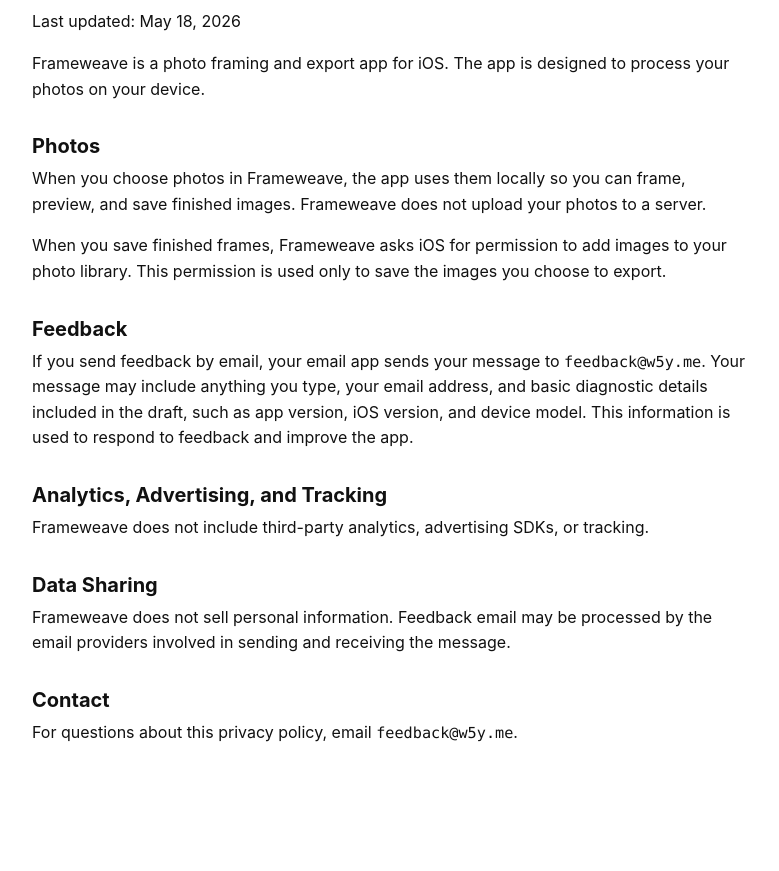
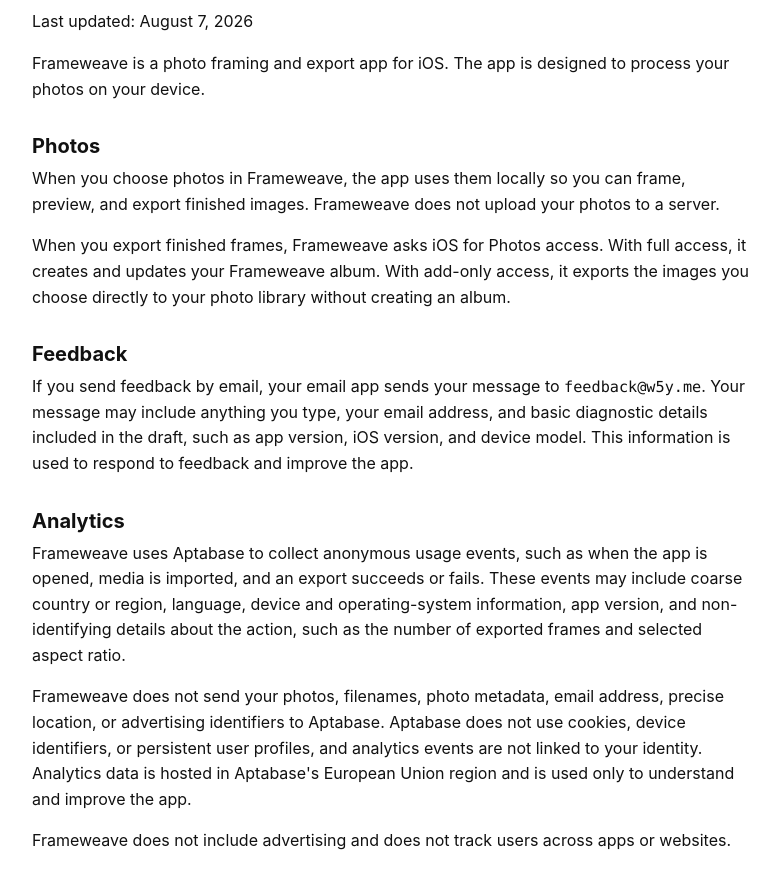
Before and after one commit to alxdw/alxdw.github.io, a plain HTML site: page privacy/frameweave-privacy.html in a window 1280 px wide. Shown: the part 81-952 px from the top of the page, without its empty margins (248-1027 px from the left). Before the commit the page ends 882 px from the top, so only its background shows below. Drawn offline with Linux system fonts and the light colour scheme.

Commit message:
Update Frameweave privacy policy

```diff
--- a/privacy/frameweave-privacy.html
+++ b/privacy/frameweave-privacy.html
@@ -50,7 +50,7 @@
     <main>
       <h1>Frameweave Privacy Policy</h1>
 
-      <p>Last updated: May 18, 2026</p>
+      <p>Last updated: August 7, 2026</p>
 
       <p>
         Frameweave is a photo framing and export app for iOS. The app is
@@ -61,14 +61,15 @@
 
       <p>
         When you choose photos in Frameweave, the app uses them locally so you
-        can frame, preview, and save finished images. Frameweave does not upload
-        your photos to a server.
+        can frame, preview, and export finished images. Frameweave does not
+        upload your photos to a server.
       </p>
 
       <p>
-        When you save finished frames, Frameweave asks iOS for permission to add
-        images to your photo library. This permission is used only to save the
-        images you choose to export.
+        When you export finished frames, Frameweave asks iOS for Photos access.
+        With full access, it creates and updates your Frameweave album. With
+        add-only access, it exports the images you choose directly to your photo
+        library without creating an album.
       </p>
 
       <h2>Feedback</h2>
@@ -81,19 +82,37 @@
         information is used to respond to feedback and improve the app.
       </p>
 
-      <h2>Analytics, Advertising, and Tracking</h2>
+      <h2>Analytics</h2>
 
       <p>
-        Frameweave does not include third-party analytics, advertising SDKs, or
-        tracking.
+        Frameweave uses Aptabase to collect anonymous usage events, such as when
+        the app is opened, media is imported, and an export succeeds or fails.
+        These events may include coarse country or region, language, device and
+        operating-system information, app version, and non-identifying details
+        about the action, such as the number of exported frames and selected
+        aspect ratio.
+      </p>
+
+      <p>
+        Frameweave does not send your photos, filenames, photo metadata, email
+        address, precise location, or advertising identifiers to Aptabase.
+        Aptabase does not use cookies, device identifiers, or persistent user
+        profiles, and analytics events are not linked to your identity.
+        Analytics data is hosted in Aptabase's European Union region and is used
+        only to understand and improve the app.
+      </p>
+
+      <p>
+        Frameweave does not include advertising and does not track users across
+        apps or websites.
       </p>
 
       <h2>Data Sharing</h2>
 
       <p>
-        Frameweave does not sell personal information. Feedback email may be
-        processed by the email providers involved in sending and receiving the
-        message.
+        Frameweave does not sell personal information. Anonymous analytics are
+        processed by Aptabase, and feedback email may be processed by the email
+        providers involved in sending and receiving the message.
       </p>
 
       <h2>Contact</h2>
```
